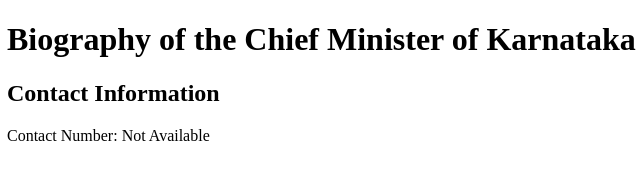
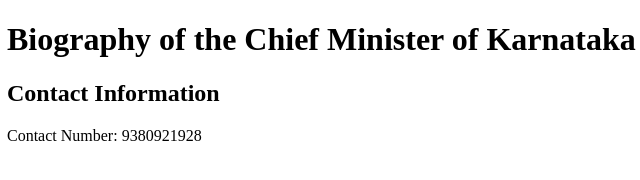
Before and after one commit to madhumitha930/merge-conflict, a plain HTML site: page index.html in a window 1280 px wide. Shown: the full height of the page, 1-641 px from the left. Drawn offline with Linux system fonts and the light colour scheme.

Commit message:
Add Pooja contact number

```diff
--- a/index.html
+++ b/index.html
@@ -6,6 +6,6 @@
 <body>
     <h1>Biography of the Chief Minister of Karnataka</h1>
     <h2>Contact Information</h2>
-    <p>Contact Number: Not Available</p>
+    <p>Contact Number: 9380921928</p>
 </body>
 </html>
```
